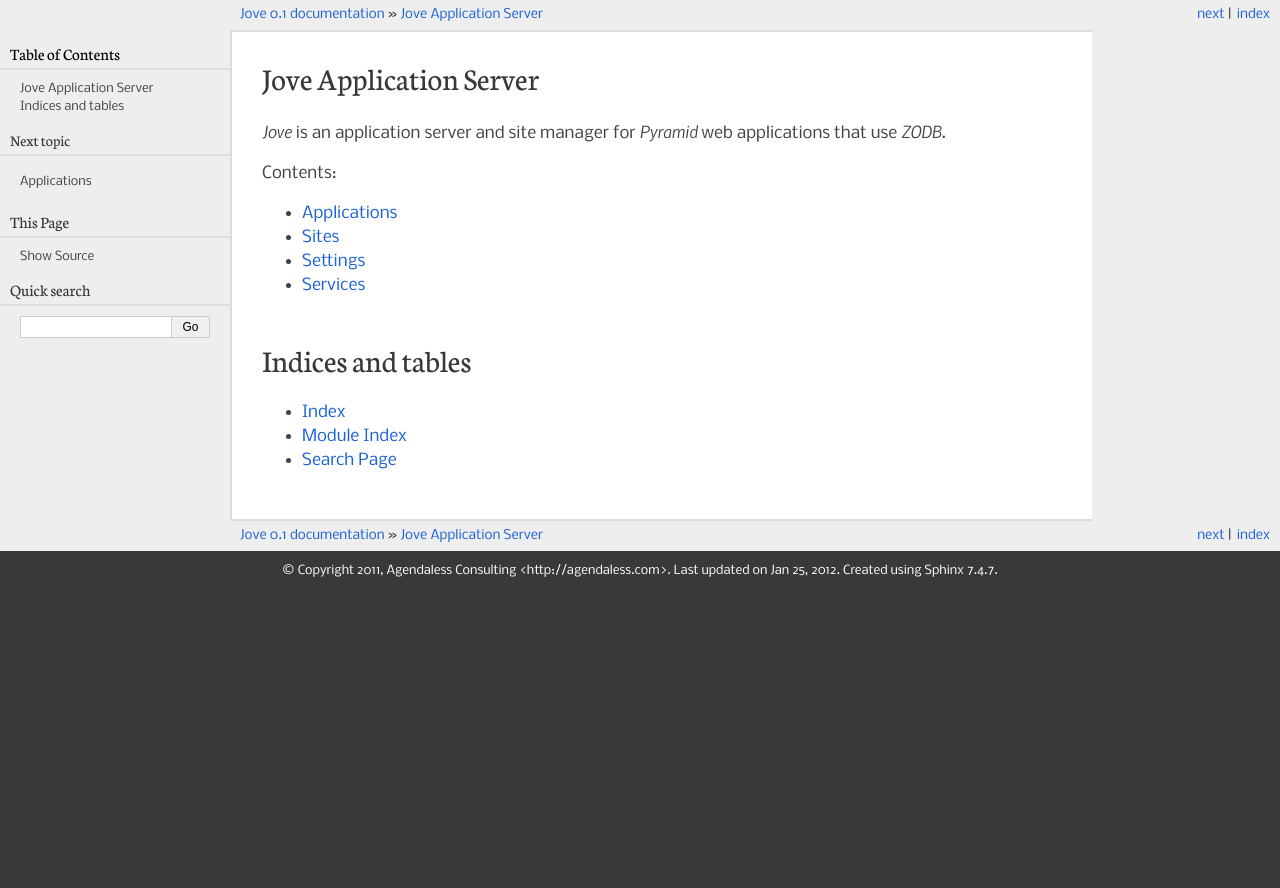
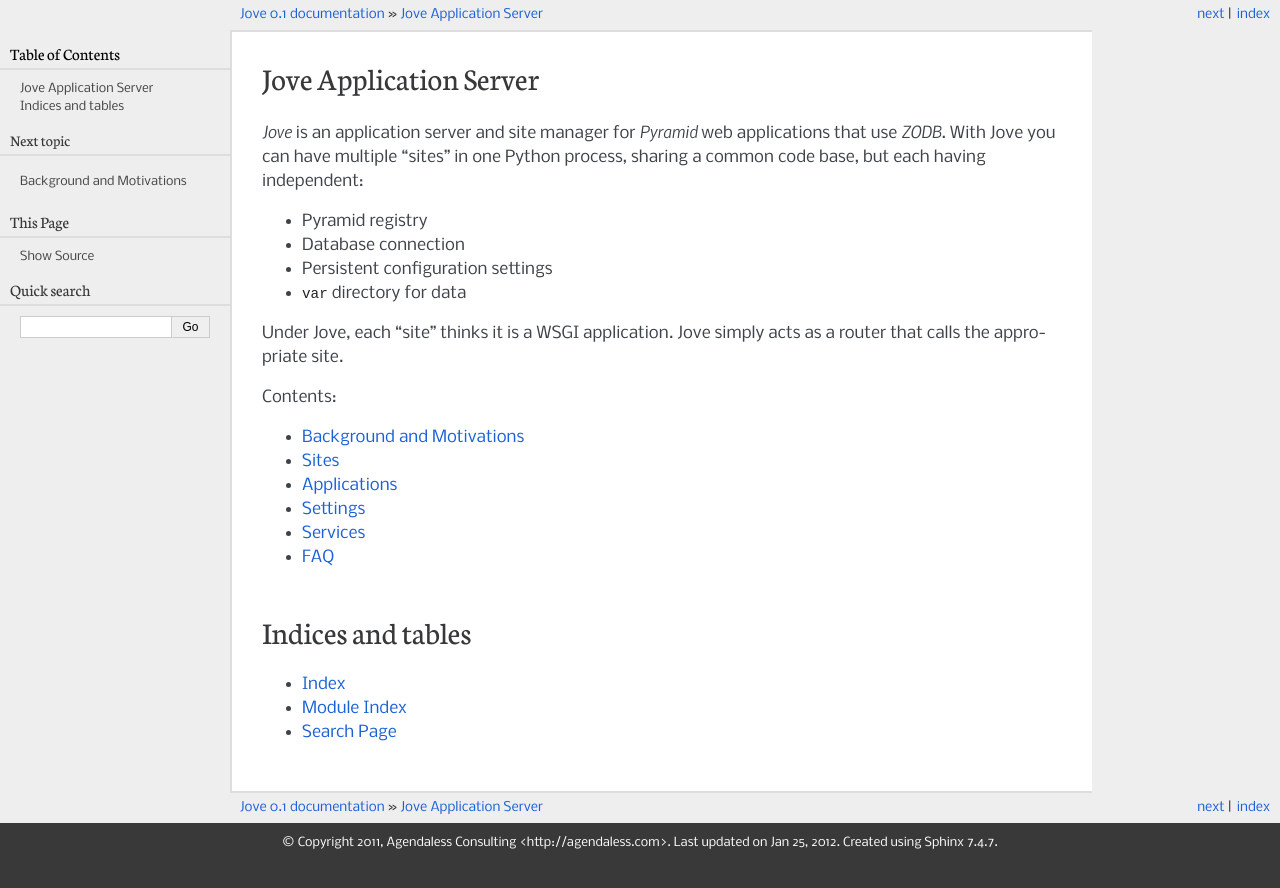
Before and after one commit to chrisrossi/jove, a Sphinx documentation site: the page built from docs/index.rst, in a window 1280 px wide. Shown: the top 888 px of the page. Built offline with Sphinx 7.4.7, drawn with Linux system fonts in a browser that asks for light colours.

```diff
--- a/docs/index.rst
+++ b/docs/index.rst
@@ -7,17 +7,32 @@ Jove Application Server
 =======================
 
 `Jove` is an application server and site manager for `Pyramid` web
-applications that use `ZODB`.
+applications that use `ZODB`. With Jove you can have multiple "sites"
+in one Python process, sharing a common code base,
+but each having independent:
+
+- Pyramid registry
+
+- Database connection
+
+- Persistent configuration settings
+
+- ``var`` directory for data
+
+Under Jove, each "site" thinks it is a WSGI application. Jove simply
+acts as a router that calls the appropriate site.
 
 Contents:
 
 .. toctree::
    :maxdepth: 1
 
+   background.rst
+   site.rst
    application.rst
-   site.rst
    settings.rst
    service.rst
+   faq.rst
 
 Indices and tables
 ==================
```
Also changed, not shown: docs/background.rst (added, +22 -0 lines), docs/faq.rst (added, +29 -0 lines), docs/service.rst (+10 -1 lines), docs/site.rst (line endings or trailing spaces).
